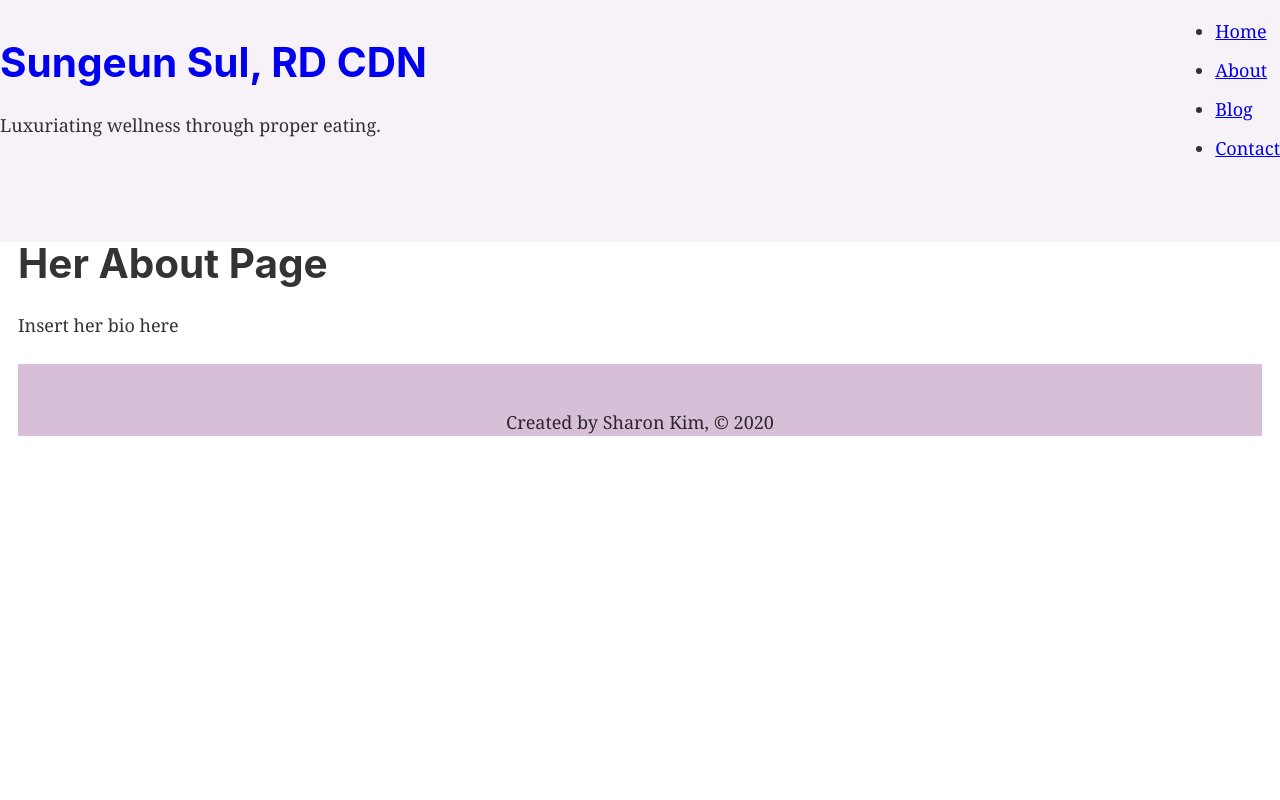
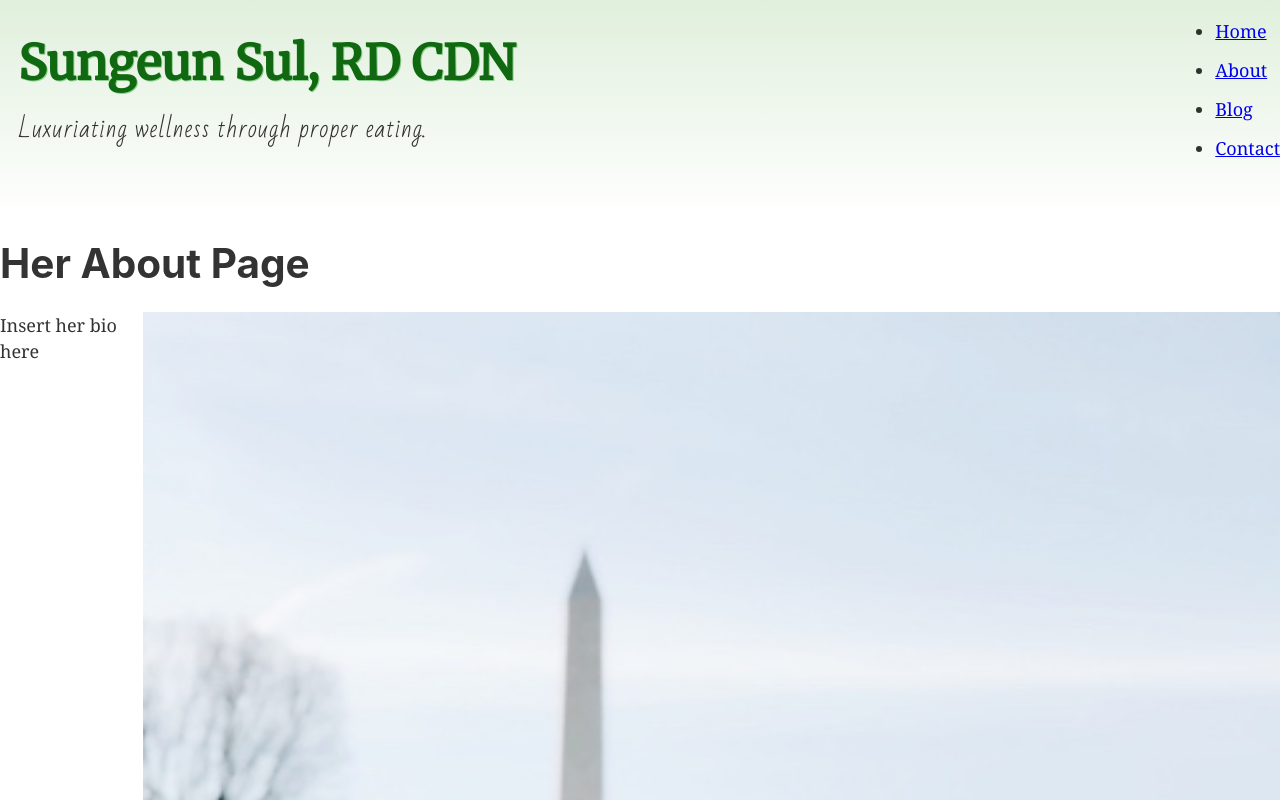
Before and after one commit to sharonk1295/project-4-sungeun, a Gatsby site: page /about in a window 1280 px wide. Shown: the top 800 px of the page. Built offline with nearby package versions, Linux system fonts and the light colour scheme; Gatsby itself is replaced by a stand-in of ours.

Commit message:
added bio pic and changed overall color scheme

```diff
--- a/package.json
+++ b/package.json
@@ -17,6 +17,7 @@
     "@contentful/rich-text-react-renderer": "^14.1.1",
     "gatsby": "^2.23.10",
     "gatsby-background-image": "^1.1.1",
+    "gatsby-image": "^2.4.12",
     "gatsby-plugin-react-helmet": "^3.3.9",
     "gatsby-plugin-sass": "^2.3.7",
     "gatsby-plugin-sharp": "^2.6.17",
--- a/src/components/footer.module.css
+++ b/src/components/footer.module.css
@@ -1,8 +1,9 @@
 .footer {
     /* margin-top: 35rem; */
     text-align: center;
-    background-color: thistle;
+    /* background-color: thistle; */
     /* margin-bottom: 0; */
-    flex: 1 0 auto;
+    /* flex: 1 0 auto; */
+    margin-top: 31rem;
     padding-top: 45px;
 }
--- a/src/components/header.module.css
+++ b/src/components/header.module.css
@@ -1,12 +1,32 @@
+/* ======== FONTS ======== */
+@import url('https://fonts.googleapis.com/css2?family=Merriweather&family=Bad+Script');
+
 .header {
     display: flex;
     justify-content: space-between;
     align-items: center;
     padding: 1rem 0rem 3rem;
-    background-color: rgba(216, 191, 216, 0.2);
+    /* background-color: rgba(143, 247, 118, 0.151); */
+    background: linear-gradient(0deg, rgba(248,249,251,0) 10%, rgba(101,177,81,0.2) 100%);
     width: 100%;
-    /* height: 100vh; */
+}
+.title {
+    margin-left: 1rem;
 }
 .title h1 a{
     text-decoration: none;
+    color: rgb(16, 105, 16);
+    text-shadow: rgb(142, 206, 142) 1px 1px;
+    /* mix-blend-mode: multiply; */
+    font-family: 'Merriweather', serif;
+    font-size: 48px;
 }
+.title p {
+    font-family: 'Bad Script', cursive;
+    font-size: 24px;
+    letter-spacing: 1px;
+}
+
+.nav-bar ul{
+    list-style-type: none;
+}
--- a/src/components/layout.css
+++ b/src/components/layout.css
@@ -15,7 +15,7 @@ body {
   /* padding: 0; */
   -webkit-font-smoothing: antialiased;
   -moz-osx-font-smoothing: grayscale;
-  height: 100vh;
+  /* height: 100vh; */
 }
 article,
 aside,
--- a/src/components/layout.js
+++ b/src/components/layout.js
@@ -13,7 +13,7 @@ const Layout = (props) => {
                 margin: `0 auto`,
                 // maxWidth: 960,
                 // padding: `0 1.0875rem 1.45rem`,
-                padding: `0 1rem 0rem`,
+                // padding: `0 1rem 0rem`,
                 }}
             >
                 <main>{props.children}</main>
--- a/src/pages/about.js
+++ b/src/pages/about.js
@@ -1,15 +1,34 @@
 import React from 'react'
 import Layout from '../components/layout'
 import Head from '../components/head'
+import Img from 'gatsby-image'
+import { graphql } from 'gatsby'
+import aboutStyles from './about.module.css'
 
-const About = () => {
+const About = (props) => {
     return (
         <Layout>
             <Head title="About" />
             <h1>Her About Page</h1>
-            <p>Insert her bio here</p>
+            <div className={aboutStyles.bio}>
+                <p>Insert her bio here</p>
+                <div class={aboutStyles.img}><Img fluid={props.data.aboutImg.childImageSharp.fluid} /></div>
+            </div>
         </Layout>
     )
 }
 
+export const query = graphql`
+    query {
+        aboutImg: file(relativePath: { eq: "aboutsung.jpeg"}) {
+            childImageSharp {
+                fluid (maxWidth: 600, maxHeight: 800, quality: 100) {
+                    ...GatsbyImageSharpFluid
+                    ...GatsbyImageSharpFluidLimitPresentationSize
+                }
+            }
+        }
+    }
+`
+
 export default About
--- /dev/null
+++ b/src/pages/about.module.css
@@ -0,0 +1,7 @@
+.bio {
+    display: flex;
+    justify-content: space-between;
+}
+.img {
+    width: 100%;
+}
--- a/src/pages/blog.module.scss
+++ b/src/pages/blog.module.scss
@@ -6,14 +6,15 @@
 .post {
     margin: 1rem 5rem;
     a {
-        background: thistle;
+        background: rgba(79, 184, 75, 0.788);
         text-decoration: none;
         color: black;
         display: block;
         padding: 1rem;
     };
     a:hover {
-        background: rgb(14, 61, 14);
+        // background: rgba(14, 61, 14, 0.9);
+        background: rgba(240, 143, 32, 0.9);
         color: white;
     };
     h3 {
--- a/src/pages/index.module.css
+++ b/src/pages/index.module.css
@@ -5,6 +5,6 @@
 } */
 
 .background {
-    height: 70vh;
+    height: 100vh;
     margin-bottom: 0;
 }
```
Also changed, not shown: src/pages/index.js (+12 -11 lines), src/images/aboutsung.jpeg (added), 1 other file.
